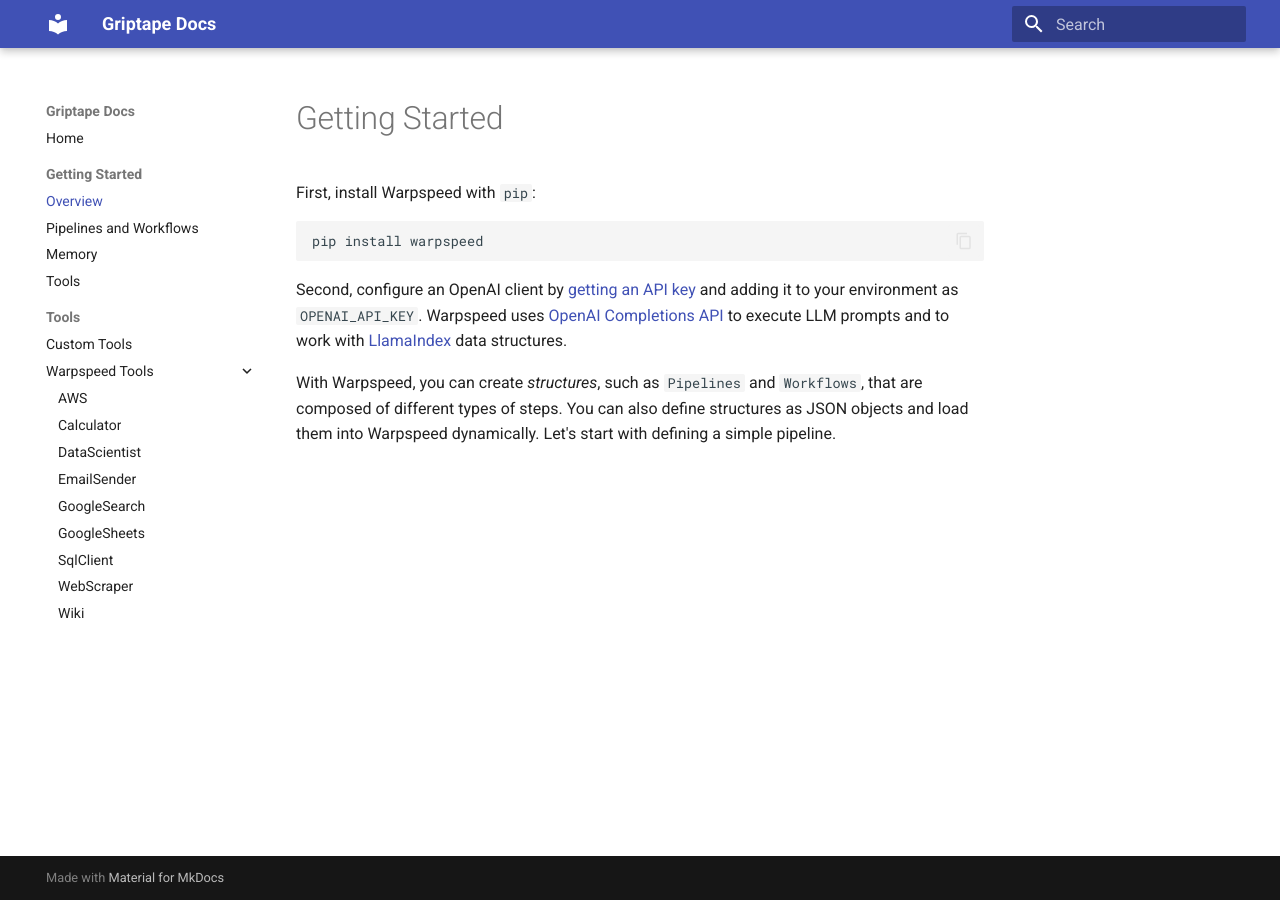
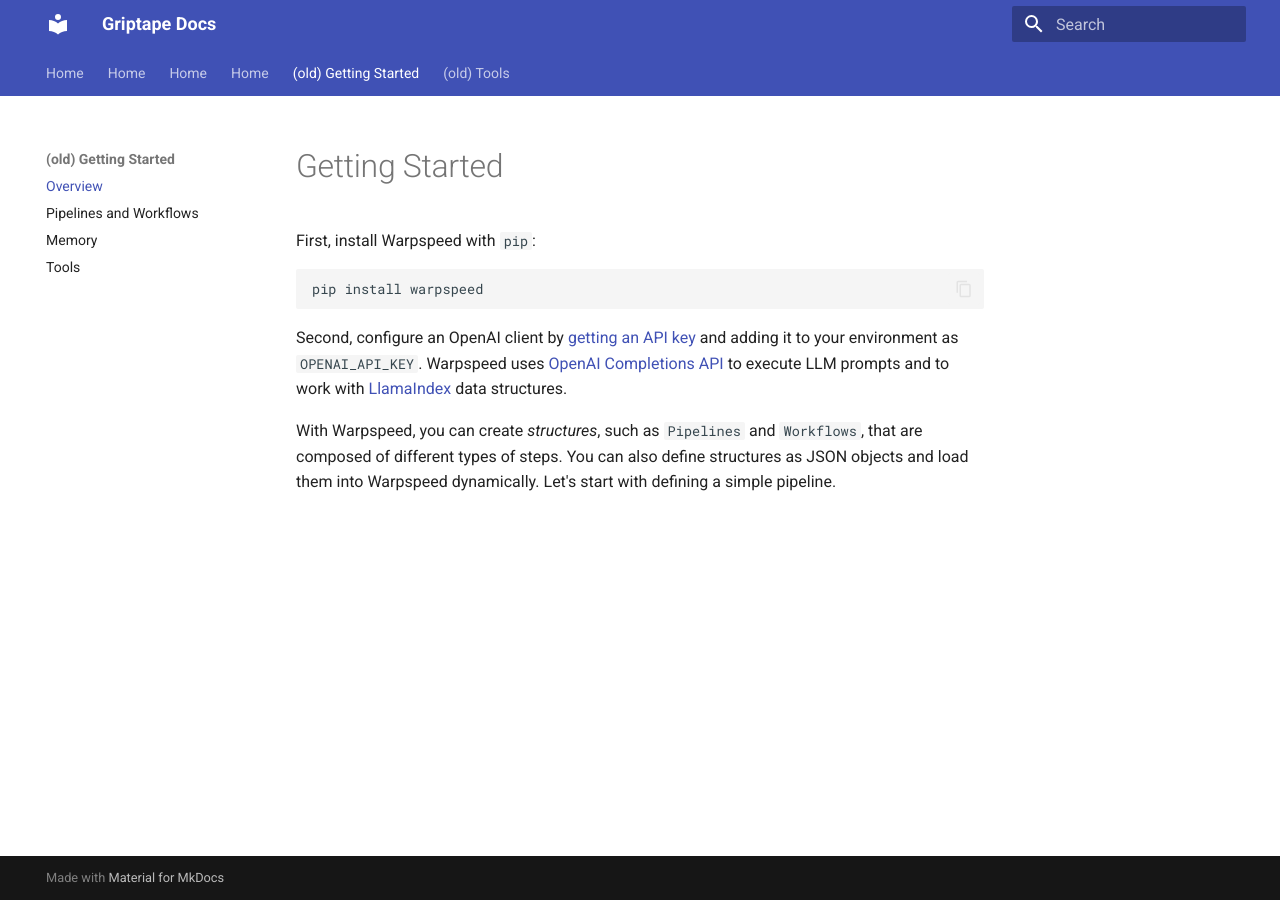
Before and after one commit to griptape-ai/griptape-docs, an MkDocs documentation site: the page built from docs/getting_started/index.md, in a window 1280 px wide. Built offline with MkDocs 1.6.1 and Material for MkDocs 9.7.7, drawn with Linux system fonts in a browser that asks for light colours.

Commit message:
Update mkdocs.yml
added tabs, moved old for placeholder

```diff
--- a/mkdocs.yml
+++ b/mkdocs.yml
@@ -3,6 +3,7 @@ theme:
     name: material
     features:
         - content.code.copy
+        - navigation.tabs
         - navigation.sections
         - navigation.expand
 markdown_extensions:
@@ -15,12 +16,15 @@ markdown_extensions:
   - pymdownx.superfences
 nav:
 - Home: "index.md"
-- Getting Started:
+- Getting Started: "index.md"
+- Griptape: "index.md"
+- Skatepark: "index.md"
+- (old) Getting Started:
   - Overview: "getting_started/index.md"
   - Pipelines and Workflows: "getting_started/structures.md"
   - Memory: "getting_started/memory.md"
   - Tools: "getting_started/tools.md"
-- Tools:
+- (old) Tools:
   - Custom Tools: "tools/custom_tools.md"
   - Warpspeed Tools:
       - AWS: "tools/warpspeed_tools/aws.md"
```
